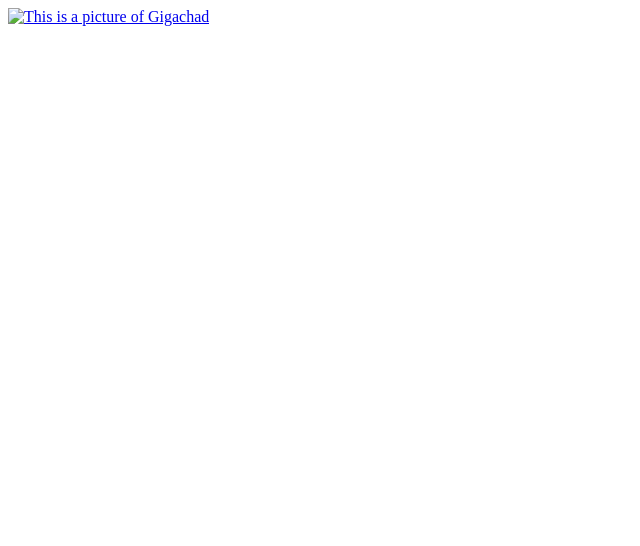
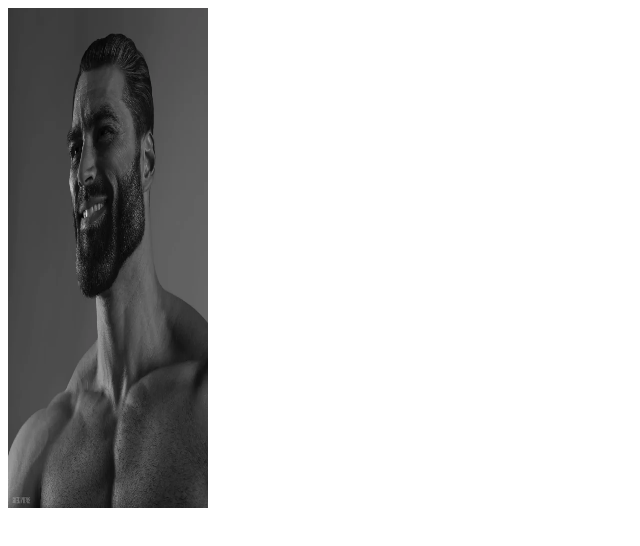
Before and after one commit to yashvardhansingh442-dev/Frontend-Lab, a plain HTML site: page learning-codes/HTML/image.html in a window 1280 px wide. Shown: the whole page, without its empty margins (0-640 px from the left). Drawn offline with Linux system fonts and the light colour scheme.

Commit message:
updated the code

```diff
--- a/learning-codes/HTML/image.html
+++ b/learning-codes/HTML/image.html
@@ -12,7 +12,7 @@
     <a href="https://en.wikipedia.org/wiki/Chad_(slang)">
 
         <!-- img tag is used to display an image -->
-        <img src="images/gigchad.png"
+        <img src="assests/gigchad.png"
              height="500"
              width="200"
              alt="This is a picture of Gigachad"
```
